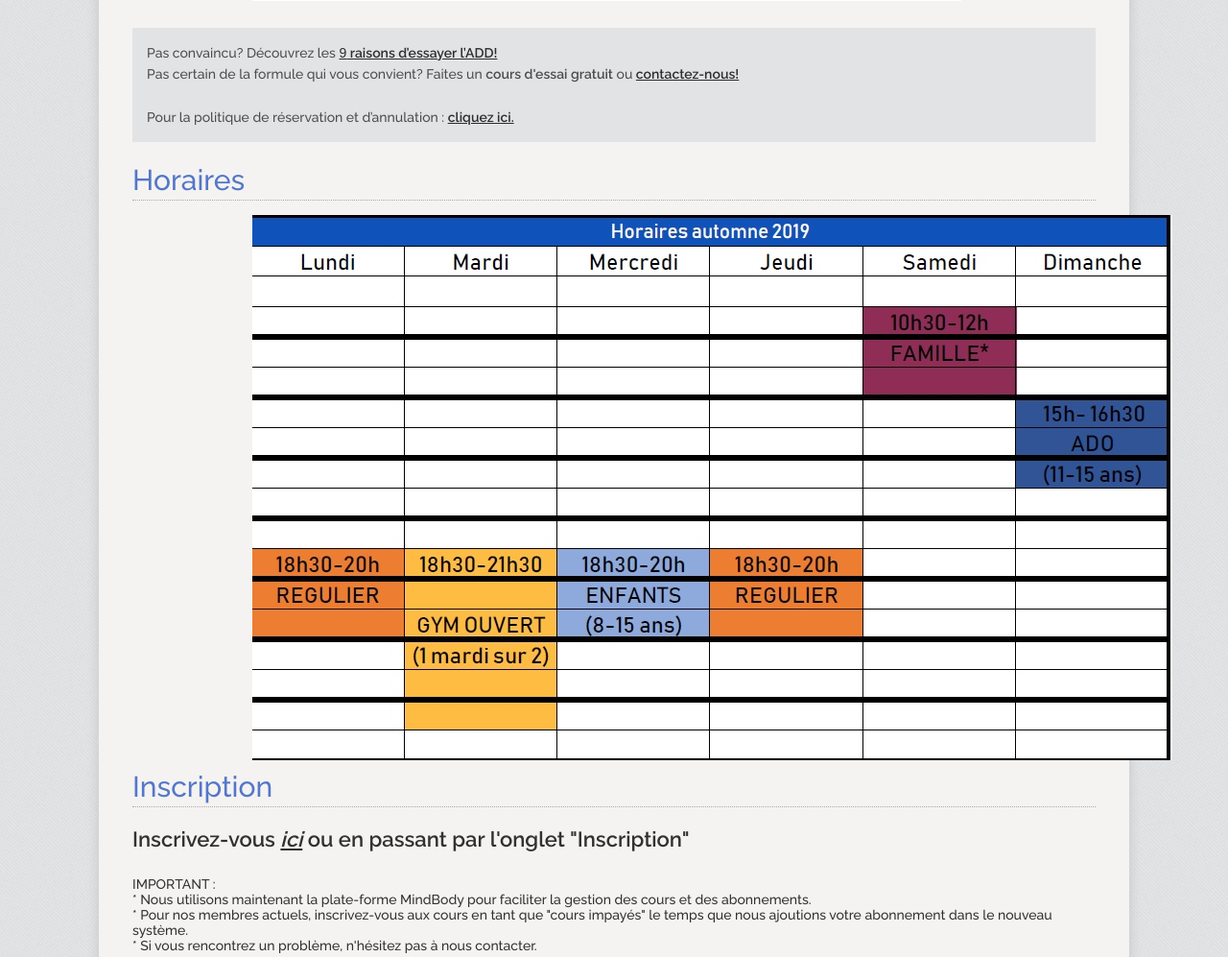
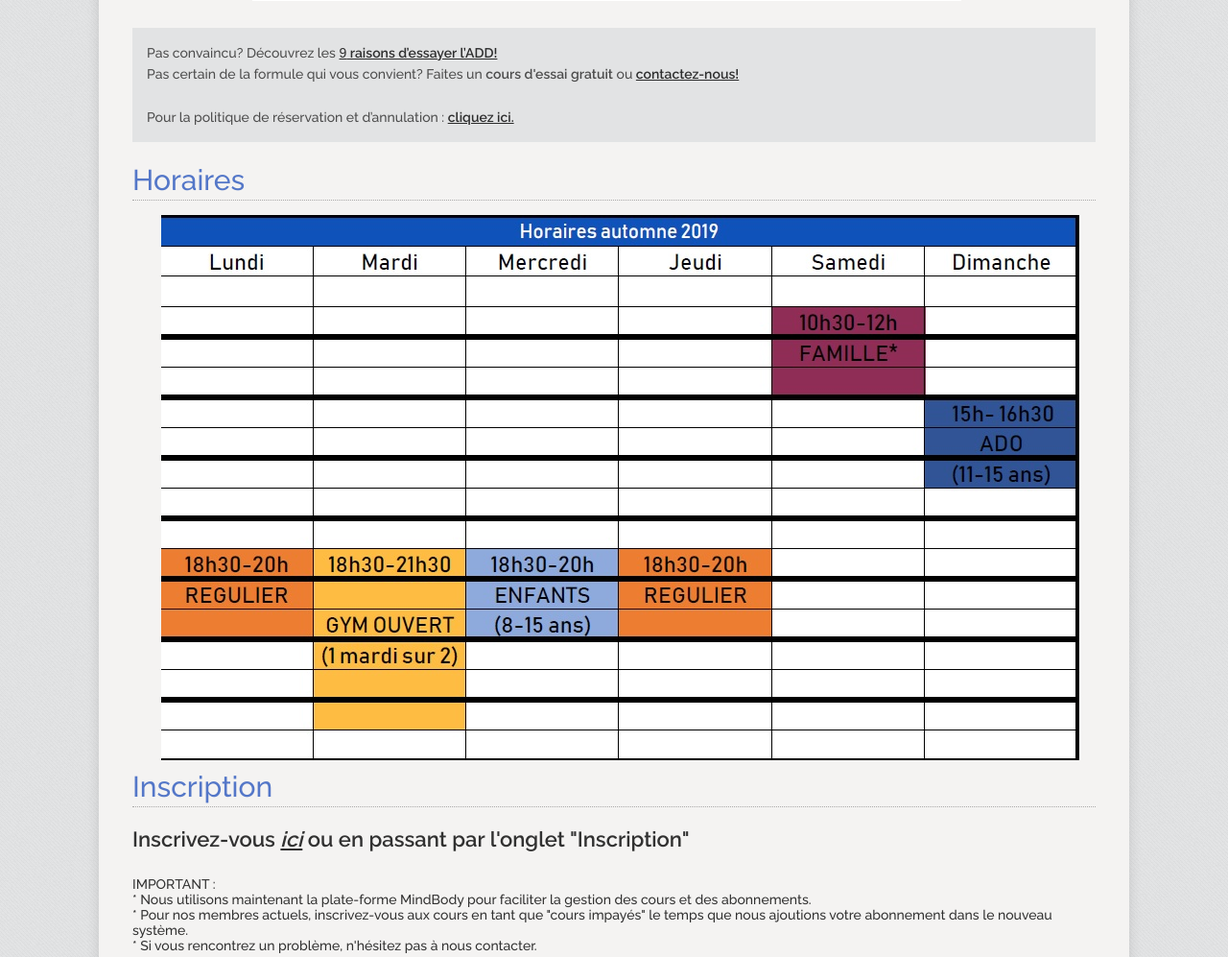
Before and after one commit to addquebec/site, a PHP site: page /inscription.php in a window 1280 px wide. Shown: the part 1778-2775 px from the top of the page at 96% size. Run offline with PHP 8.4, Linux system fonts and the light colour scheme; some libraries are stand-ins or nearby versions.

Commit message:
correction marge horaire

```diff
--- a/www/inscription.php
+++ b/www/inscription.php
@@ -73,7 +73,7 @@
                 <div style="clear:both;border-bottom:1px dotted rgba(0,0,0,0.3);margin-bottom:15px;"></div>
 
                 <div id="horaire">
-                    <img src="images/horaire.jpg" alt="" style=" margin-left: 125px;">
+                    <img src="images/horaire.jpg" alt="" style=" margin-left: 30px;">
                 </div>
 
                 <div style="clear:both;margin-bottom:5px;"></div>
```
